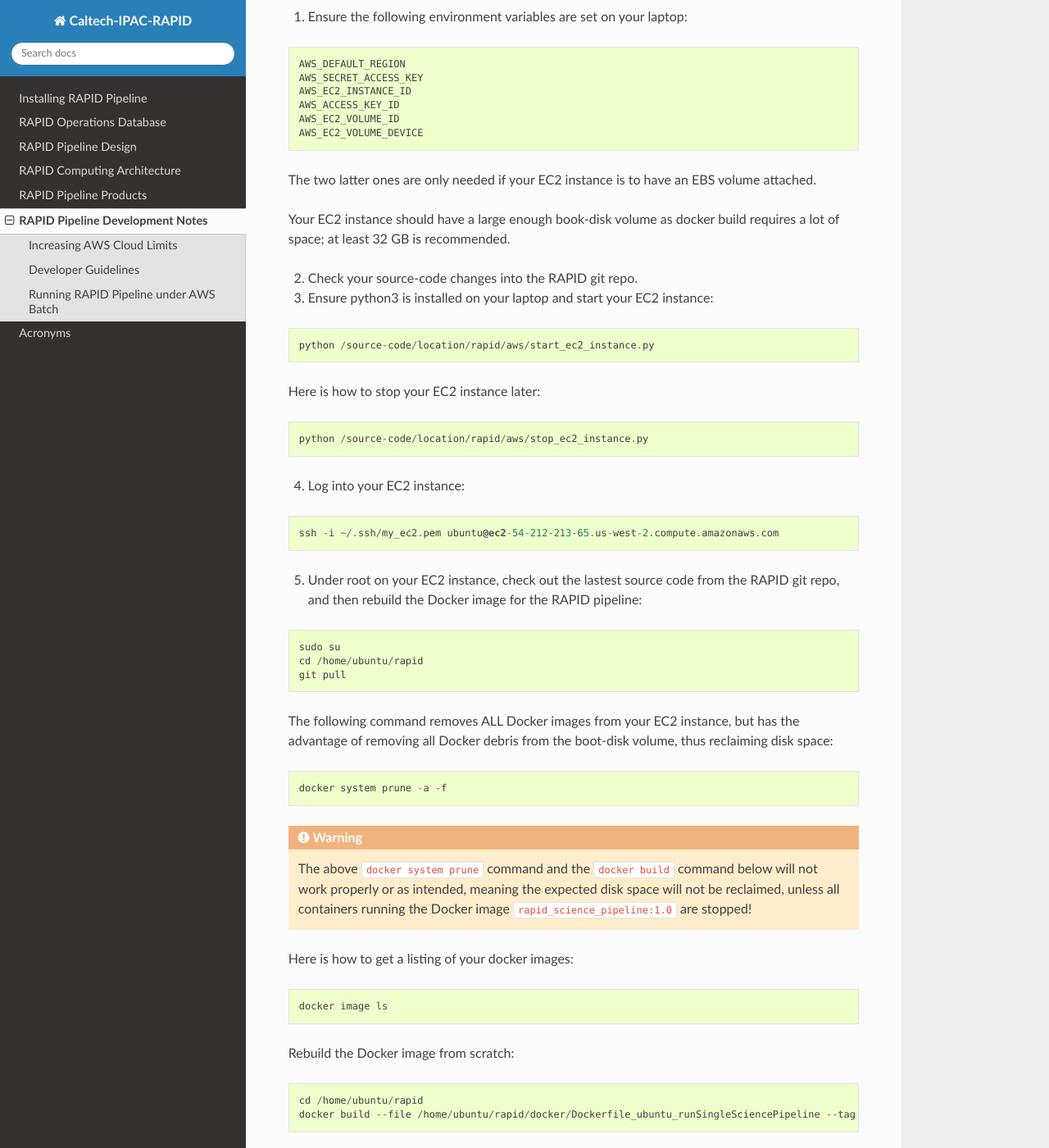
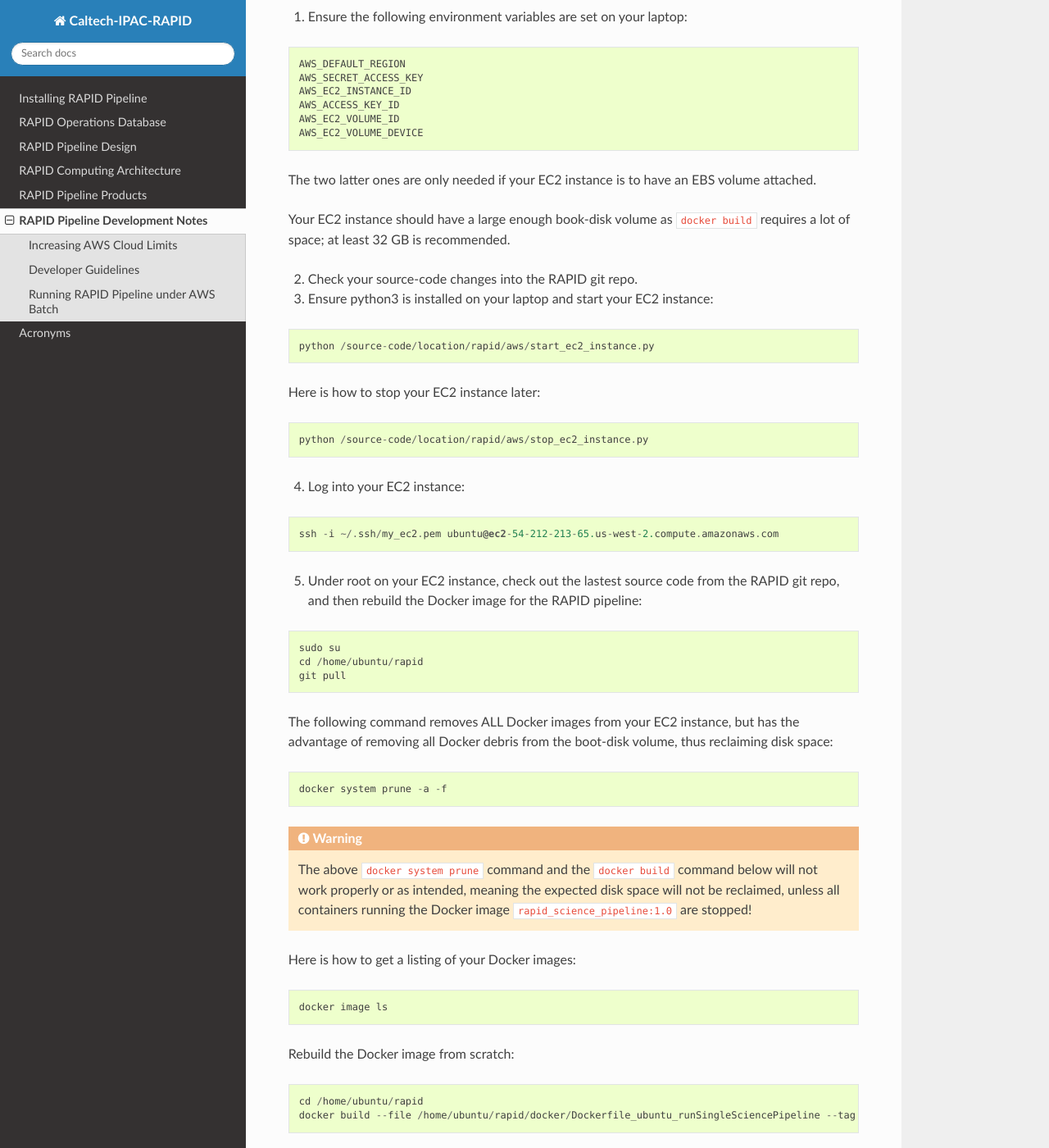
Before and after one commit to Caltech-IPAC/rapid, a Sphinx documentation site: the page built from docs/source/dev/notes.rst, in a window 1280 px wide and 1400 px high, scrolled down 824 px. Shown: the whole window at 82% size. Built offline with Sphinx 7.4.7 and the Read the Docs theme 3.1.0, drawn with Linux system fonts in a browser that asks for light colours; formulas are drawn with MathJax 3.

Commit message:
Fixed formatting.

```diff
--- a/docs/source/dev/notes.rst
+++ b/docs/source/dev/notes.rst
@@ -47,7 +47,7 @@ Running RAPID Pipeline under AWS Batch
 
 The two latter ones are only needed if your EC2 instance is to have an EBS volume attached.
 
-Your EC2 instance should have a large enough book-disk volume as docker build requires a lot of space; at least 32 GB is recommended.
+Your EC2 instance should have a large enough book-disk volume as ``docker build`` requires a lot of space; at least 32 GB is recommended.
 
 2. Check your source-code changes into the RAPID git repo.
 
@@ -91,7 +91,7 @@ thus reclaiming disk space:
    meaning the expected disk space will not be reclaimed,
    unless all containers running the Docker image ``rapid_science_pipeline:1.0`` are stopped!
 
-Here is how to get a listing of your docker images:
+Here is how to get a listing of your Docker images:
 
 .. code-block::
 
```
